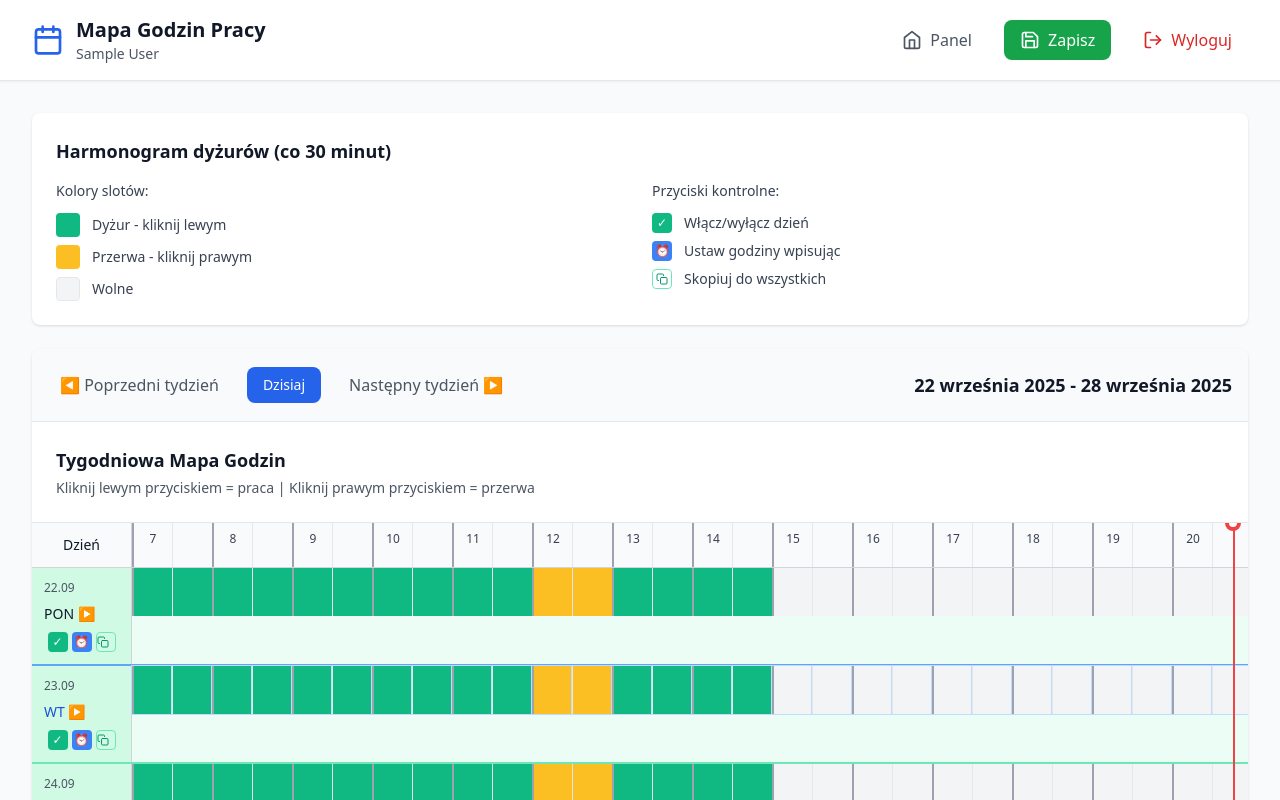
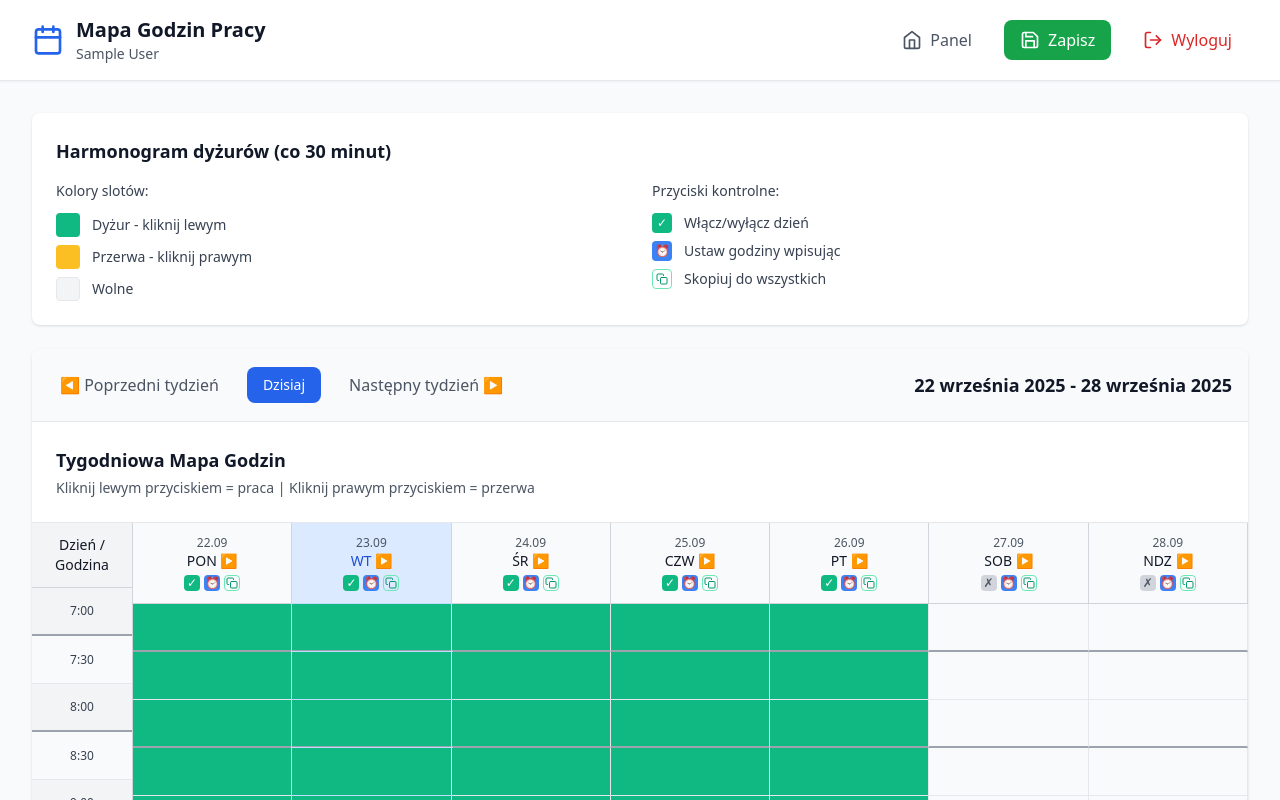
Before and after one commit to mkagd/technik, a Next.js app: page /kalendarz-pracownika-prosty in a window 1280 px wide. Shown: the top 800 px of the page. Built offline with nearby package versions, Linux system fonts and the light colour scheme; sample sign-in values are in the browser's storage.

Commit message:
Przeprojektowano kalendarz - godziny pionowo, dni poziomo z pełnym formatem czasu

```diff
--- a/pages/kalendarz-pracownika-prosty.js
+++ b/pages/kalendarz-pracownika-prosty.js
@@ -88,14 +88,11 @@ export default function KalendarzPracownikaProsty() {
       return null;
     }
 
-    // Oblicz pozycję w procentach
-    // Każdy slot to 30 min, więc mamy 32 sloty (7:00-22:00)
-    const totalSlots = timeSlots.length;
+    // Oblicz pozycję w slotach (każdy slot to 48px wysokości)
     const minutesFromStart = (currentHour - 7) * 60 + currentMinute;
-    const totalMinutes = 15 * 60; // 15 godzin * 60 minut
-    const percentage = (minutesFromStart / totalMinutes) * 100;
+    const slotPosition = minutesFromStart / 30; // Każdy slot to 30 minut
 
-    return Math.min(Math.max(percentage, 0), 100);
+    return slotPosition * 48; // 48px wysokości każdego slotu
   };
 
   const isCurrentTimeVisible = () => {
@@ -643,60 +640,62 @@ export default function KalendarzPracownikaProsty() {
           <div className="overflow-x-auto">
             <div className="w-full relative">
               {/* Czerwona linia aktualnego czasu */}
-              {isCurrentTimeVisible() && (
+              {isCurrentTimeVisible() && getCurrentTimePosition() !== null && (
                 <div
-                  className="absolute top-0 bottom-0 w-0.5 bg-red-500 z-10 pointer-events-none"
+                  className="absolute left-[100px] right-0 h-0.5 bg-red-500 z-10 pointer-events-none"
                   style={{
-                    left: `calc(100px + ${getCurrentTimePosition()}%)`
+                    top: `${52 + getCurrentTimePosition()}px` // 52px header + pozycja w slotach
                   }}
                 >
                   <div className="absolute -top-2 -left-2 w-4 h-4 bg-red-500 rounded-full flex items-center justify-center">
                     <div className="w-2 h-2 bg-white rounded-full"></div>
                   </div>
-                  <div className="absolute -top-6 -left-8 text-xs font-bold text-red-600 bg-white px-1 py-0.5 rounded shadow-sm border">
+                  <div className="absolute -top-6 -left-16 text-xs font-bold text-red-600 bg-white px-1 py-0.5 rounded shadow-sm border">
                     {currentTime.toLocaleTimeString('pl-PL', { hour: '2-digit', minute: '2-digit' })}
                   </div>
                 </div>
               )}
-              {/* Header z godzinami */}
-              <div className="flex border-b border-gray-300 bg-white w-full">
-                <div className="p-3 bg-gray-50 font-medium text-gray-900 text-center text-sm border-r border-gray-300 w-[100px] flex-shrink-0">
-                  Dzień
+              {/* Główna tabela z pionowymi godzinami */}
+              <div className="flex">
+                {/* Kolumna z godzinami */}
+                <div className="bg-gray-50 border-r border-gray-300">
+                  {/* Header */}
+                  <div className="p-3 font-medium text-gray-900 text-center text-sm border-b border-gray-300 w-[100px] bg-gray-100">
+                    Dzień / Godzina
                   </div>
+                  {/* Godziny */}
                   {timeSlots.map((slot, index) => (
                     <div
-                    key={`${slot.hour}-${slot.minute}`}
-                    className={`p-2 bg-gray-50 text-center text-xs font-medium text-gray-700 border-l border-gray-200 flex-1 min-w-[40px] ${
-                      slot.minute === 0 ? 'border-l-2 border-l-gray-400' : ''
+                      key={`time-${slot.hour}-${slot.minute}`}
+                      className={`p-2 text-center text-xs font-medium text-gray-700 border-b border-gray-200 w-[100px] h-12 flex items-center justify-center ${
+                        slot.minute === 0 ? 'bg-gray-100 border-b-2 border-b-gray-400 font-bold' : 'bg-gray-50'
                       }`}
                     >
-                    {slot.minute === 0 ? slot.hour : ''}
+                      {slot.display}
                     </div>
                   ))}
                 </div>
 
-              {/* Rzędy z dniami */}
+                {/* Kolumny z dniami */}
+                <div className="flex-1">
+                  {/* Header z nazwami dni */}
+                  <div className="flex border-b border-gray-300 bg-white">
                     {daysOfWeek.map((day, index) => {
-                const daySchedule = workSchedule[day.key] || { enabled: false, hours: [], breaks: [] };
                       const currentDate = getCurrentWeekDates()[index];
                       const isCurrentDay = isToday(currentDate);
 
                       return (
-                  <div key={day.key} className={`flex border-b-2 w-full transition-colors ${
-                    daySchedule.enabled
-                      ? 'border-emerald-300 bg-emerald-50 hover:bg-emerald-100'
-                      : 'border-gray-300 bg-white hover:bg-gray-50'
-                  } ${isCurrentDay ? 'ring-2 ring-blue-400 bg-blue-50' : ''}`}>
-                    {/* Nazwa dnia z datą */}
-                    <div className={`p-3 border-r border-gray-300 w-[100px] flex-shrink-0 ${
-                      daySchedule.enabled ? 'bg-emerald-100' : 'bg-gray-100'
-                    } ${isCurrentDay ? 'bg-blue-100' : ''}`}>
-                      <div className="flex flex-col space-y-2">
+                        <div
+                          key={`header-${day.key}`}
+                          className={`p-3 flex-1 min-w-[80px] text-center border-r border-gray-300 ${
+                            isCurrentDay ? 'bg-blue-100' : 'bg-gray-50'
+                          }`}
+                        >
                           <div className="text-xs font-medium text-gray-600">
                             {formatDate(currentDate)}
                           </div>
                           <div
-                          className={`text-sm font-medium cursor-pointer hover:text-emerald-600 transition-colors flex items-center ${
+                            className={`text-sm font-medium cursor-pointer hover:text-emerald-600 transition-colors flex items-center justify-center ${
                               isCurrentDay ? 'text-blue-700 font-bold' : 'text-gray-900'
                             }`}
                             onClick={() => toggleExpandDay(day.key)}
@@ -704,38 +703,44 @@ export default function KalendarzPracownikaProsty() {
                           >
                             {day.short} {expandedDay === day.key ? '▼' : '▶'}
                           </div>
-                        <div className="flex items-center justify-center space-x-1">
+                          <div className="flex items-center justify-center space-x-1 mt-1">
                             <button
                               onClick={() => toggleDay(day.key)}
-                            className={`w-5 h-5 rounded text-xs font-medium transition-colors ${
-                              daySchedule.enabled
+                              className={`w-4 h-4 rounded text-xs font-medium transition-colors ${
+                                (workSchedule[day.key] || {}).enabled
                                   ? 'bg-emerald-500 text-white hover:bg-emerald-600'
                                   : 'bg-gray-300 text-gray-600 hover:bg-gray-400'
                               }`}
-                            title={daySchedule.enabled ? 'Wyłącz dzień' : 'Włącz dzień'}
+                              title={(workSchedule[day.key] || {}).enabled ? 'Wyłącz dzień' : 'Włącz dzień'}
                             >
-                            {daySchedule.enabled ? '✓' : '✗'}
+                              {(workSchedule[day.key] || {}).enabled ? '✓' : '✗'}
                             </button>
                             <button
                               onClick={() => openTimeModal(day.key)}
-                            className="w-5 h-5 rounded text-xs bg-blue-500 text-white hover:bg-blue-600 transition-colors"
+                              className="w-4 h-4 rounded text-xs bg-blue-500 text-white hover:bg-blue-600 transition-colors flex items-center justify-center"
                               title="Ustaw godziny"
                             >
                               ⏰
                             </button>
                             <button
                               onClick={() => copyDayToAll(day.key)}
-                            className="w-5 h-5 rounded text-xs text-emerald-600 hover:text-emerald-700 border border-emerald-300 hover:bg-emerald-50 transition-colors"
+                              className="w-4 h-4 rounded text-xs text-emerald-600 hover:text-emerald-700 border border-emerald-300 hover:bg-emerald-50 transition-colors flex items-center justify-center"
                               title="Skopiuj do wszystkich dni"
                             >
                               <FiCopy className="h-3 w-3" />
                             </button>
                           </div>
                         </div>
+                      );
+                    })}
                   </div>
 
-                    {/* Sloty czasowe */}
-                    {timeSlots.map(slot => {
+                  {/* Rzędy z slotami czasu dla każdego dnia */}
+                  {timeSlots.map(slot => (
+                    <div key={`row-${slot.hour}-${slot.minute}`} className="flex">
+                      {daysOfWeek.map((day, dayIndex) => {
+                        const currentDate = getCurrentWeekDates()[dayIndex];
+                        const isCurrentDay = isToday(currentDate);
                         const slotKey = slot.display;
                         const statusObj = getSlotStatus(day.key, slotKey);
                         const daySchedule = workSchedule[day.key];
@@ -743,9 +748,9 @@ export default function KalendarzPracownikaProsty() {
 
                         return (
                           <div
-                          key={slotKey}
-                          className={`border-l border-gray-200 transition-colors h-12 flex-1 min-w-[40px] cursor-pointer relative ${
-                            slot.minute === 0 ? 'border-l-2 border-l-gray-400' : ''
+                            key={`slot-${day.key}-${slotKey}`}
+                            className={`border-r border-gray-200 border-b border-gray-200 transition-colors h-12 flex-1 min-w-[80px] cursor-pointer relative ${
+                              slot.minute === 0 ? 'border-b-2 border-b-gray-400' : ''
                             } ${getSlotClass(statusObj)} ${isCurrentDay ? 'ring-1 ring-blue-200' : ''}`}
                             onClick={() => {
                               if (statusObj.status !== 'disabled') {
@@ -782,8 +787,9 @@ export default function KalendarzPracownikaProsty() {
                         );
                       })}
                     </div>
-                );
-              })}
+                  ))}
+                </div>
+              </div>
             </div>
           </div>
         </div>
```
Lines whose indentation alone changed are shown as unchanged.
